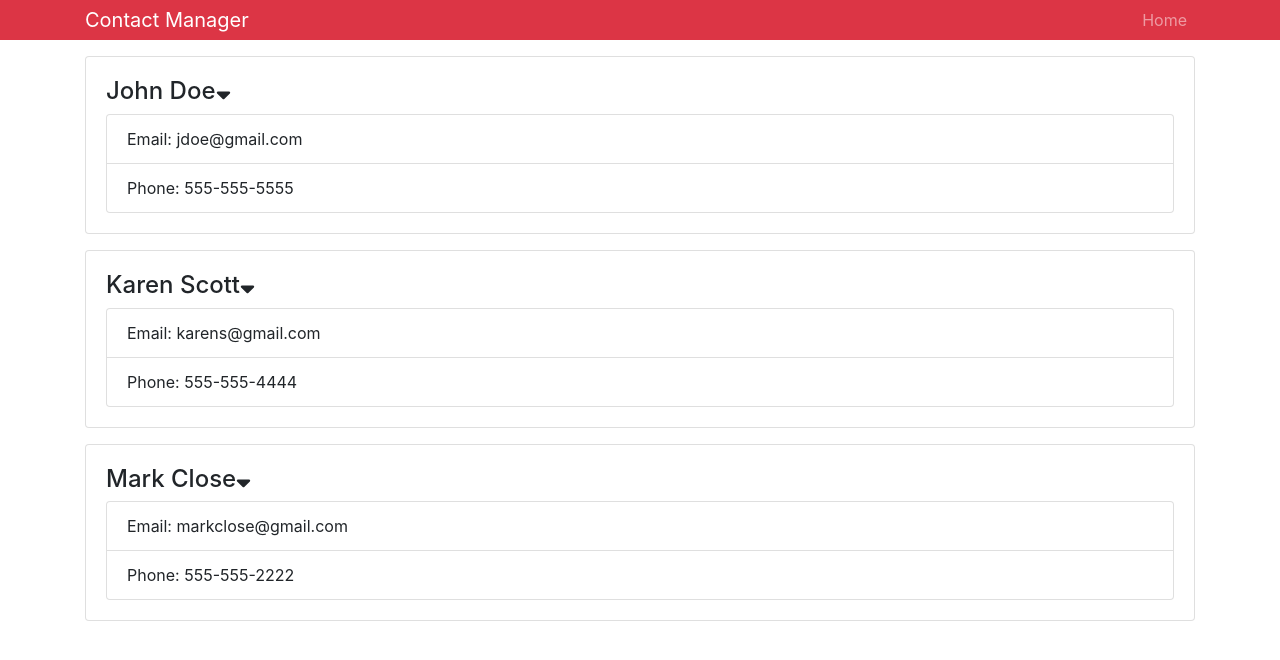
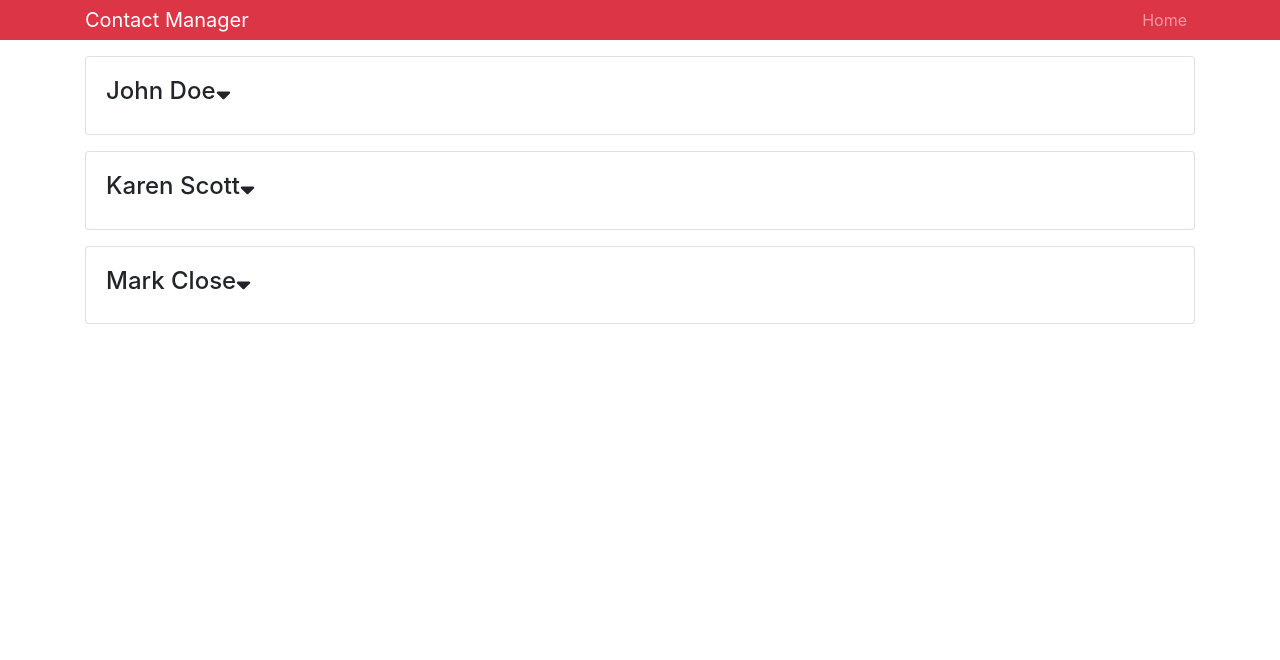
Before and after one commit to Galiant/contact-manager, a React (Create React App) app: page / in a window 1280 px wide. Shown: the top 660 px of the page. Built offline with nearby package versions, Linux system fonts and the light colour scheme.

Commit message:
Changing state

```diff
--- a/src/components/Contact.js
+++ b/src/components/Contact.js
@@ -4,10 +4,8 @@ import { FontAwesomeIcon } from '@fortawesome/react-fontawesome';
 import { faSortDown } from '@fortawesome/free-solid-svg-icons';
 
 class Contact extends Component {
-  state = {};
-
-  onShowClick = (e) => {
-    console.log(e);
+  state = {
+    showContactInfo: false
   };
 
   onShowClick() {
@@ -15,17 +13,27 @@ class Contact extends Component {
   }
   render() {
     const { name, email, phone } = this.props.contact;
+    const { showContactInfo } = this.state;
 
     return (
       <div className="card card-body mb-3">
         <h4>
           {name}
-          <FontAwesomeIcon onClick={this.onShowClick} icon={faSortDown} />
+          <FontAwesomeIcon
+            onClick={() =>
+              this.setState({
+                showContactInfo: !this.state.showContactInfo
+              })
+            }
+            icon={faSortDown}
+          />
         </h4>
-        <ul className="list-group">
-          <li className="list-group-item">Email: {email}</li>
-          <li className="list-group-item">Phone: {phone}</li>
-        </ul>
+        {showContactInfo ? (
+          <ul className="list-group">
+            <li className="list-group-item">Email: {email}</li>
+            <li className="list-group-item">Phone: {phone}</li>
+          </ul>
+        ) : null}
       </div>
     );
   }
--- a/src/components/Contacts.js
+++ b/src/components/Contacts.js
@@ -28,11 +28,11 @@ class Contacts extends Component {
   render() {
     const { contacts } = this.state;
     return (
-      <div>
+      <React.Fragment>
         {contacts.map((contact) => (
           <Contact key={contact.id} contact={contact} />
         ))}
-      </div>
+      </React.Fragment>
     );
   }
 }
```
